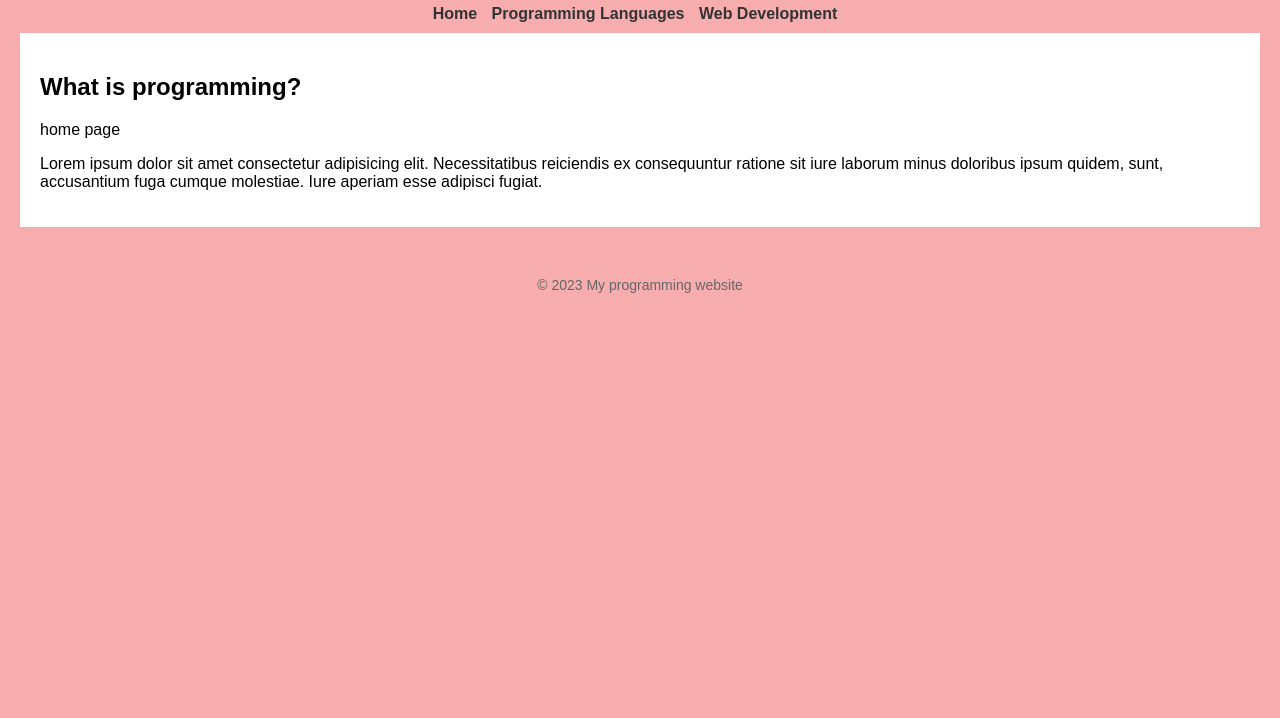
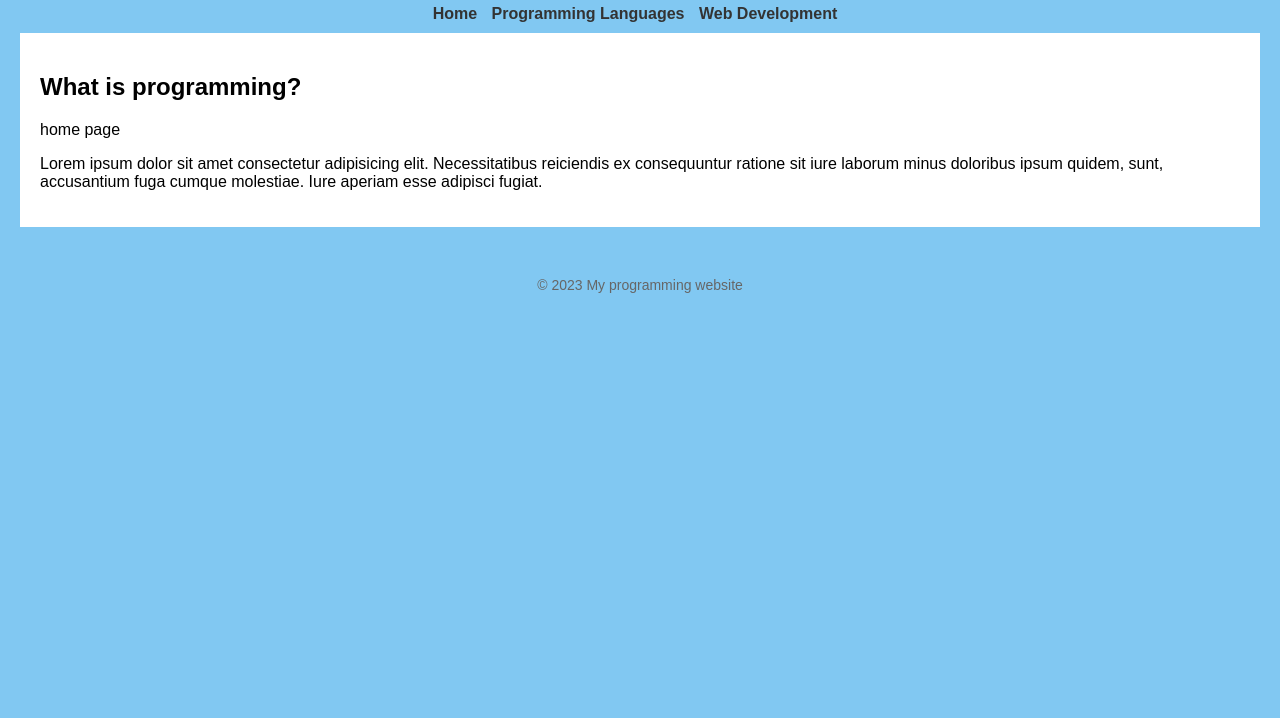
Before and after one commit to ahmedatef2007/25_8, a plain HTML site: page index.html in a window 1280 px wide. Shown: the part 82-800 px from the top of the page. Drawn offline with Linux system fonts and the light colour scheme.

Commit message:
changed the bg color

```diff
--- a/style.css
+++ b/style.css
@@ -2,7 +2,7 @@ body {
   font-family: Arial, Helvetica, sans-serif;
   margin: 0;
   padding: 20px;
-  background-color: #f7adad;
+  background-color: #81c8f2;
 }
 
 header {
```
